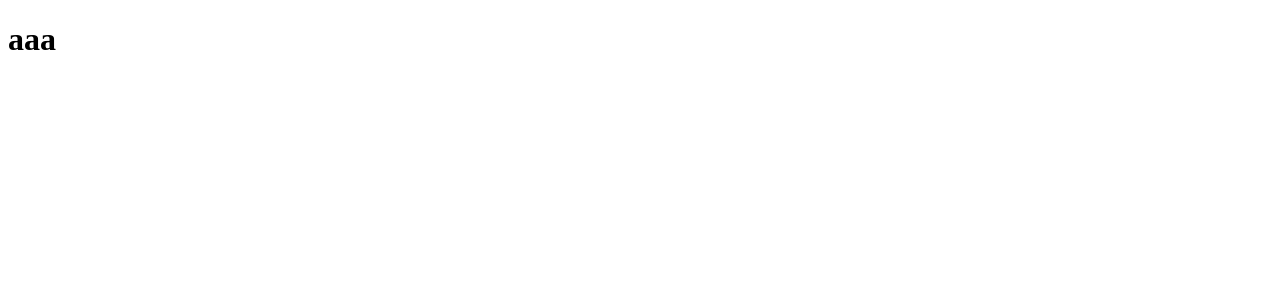
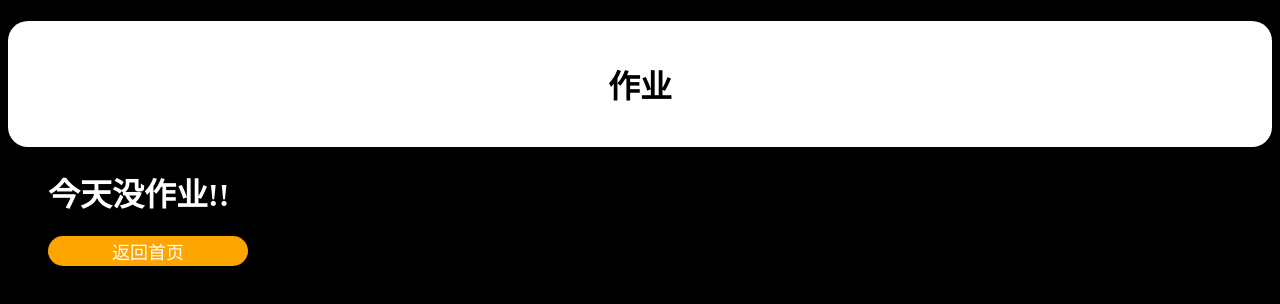
Before and after one commit to boutboat/boutboat-1001.github.io, a plain HTML site: page index.html in a window 1280 px wide. Drawn offline with Linux system fonts and the light colour scheme.

Commit message:
Update index.html

```diff
--- a/index.html
+++ b/index.html
@@ -3,4 +3,63 @@
 <head>
     <meta charset= "utf-8">
     <title>OUR MENTOR</title>
-<h1>aaa</h1>
+    <style>
+        #myHeader {
+            border: 10px;
+            border-color: white;
+            border-radius: 20px;
+            background-color: rgb(255, 255, 255);
+            color: rgb(0, 0, 0);
+            padding: 40px;
+            text-align: center;
+        }
+    </style>
+    <style>
+        ul {
+            list-style: none;
+            color: white;
+        }
+    </style>
+    <style>
+        #yellowceircle {
+            width: 200px;
+            height: 30px;
+            background-color: orange;
+            font-size: 18px;
+            color: white;
+            border: 10px;
+            border-color: white;
+            border-radius: 15px;
+        }
+    </style>
+    <style>
+        #yellowceircle2 {
+            width: 100px;
+            height: 32px;
+            background-color: orange;
+            font-size: 18px;
+            color: white;
+            border: 10px;
+            border-color: white;
+            border-radius: 15px;
+        }
+    </style>
+    <style>
+        .mar{
+            margin-left: -30px;
+        }
+    </style>
+</head>
+<body style="background-color:rgb(0,0,0);">
+
+
+<h1 id="myHeader"> 作业</h1>
+<ul>
+    <li><h1>今天没作业!!</h1></li>
+    <li><a href="http://www.123y.fun/">
+        <button id="yellowceircle">返回首页
+        </button>
+    </li>
+</ul>
+</body>
+</html>
```
